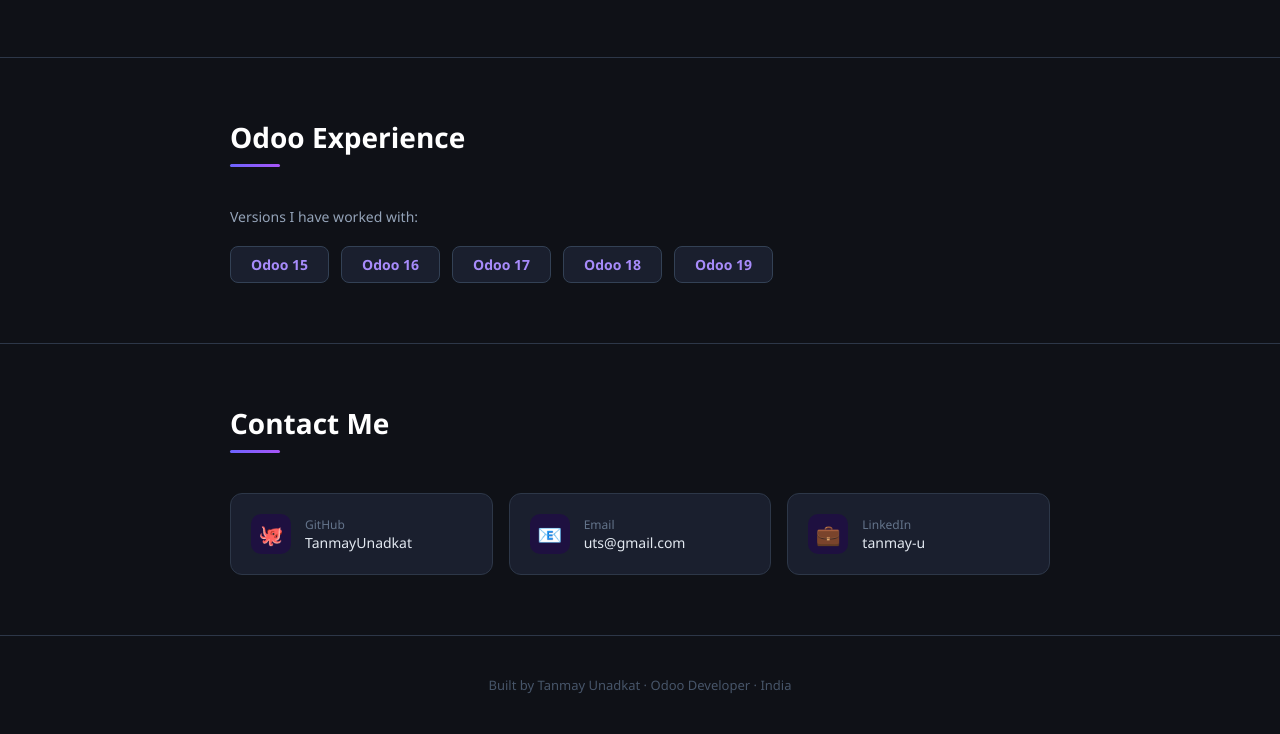
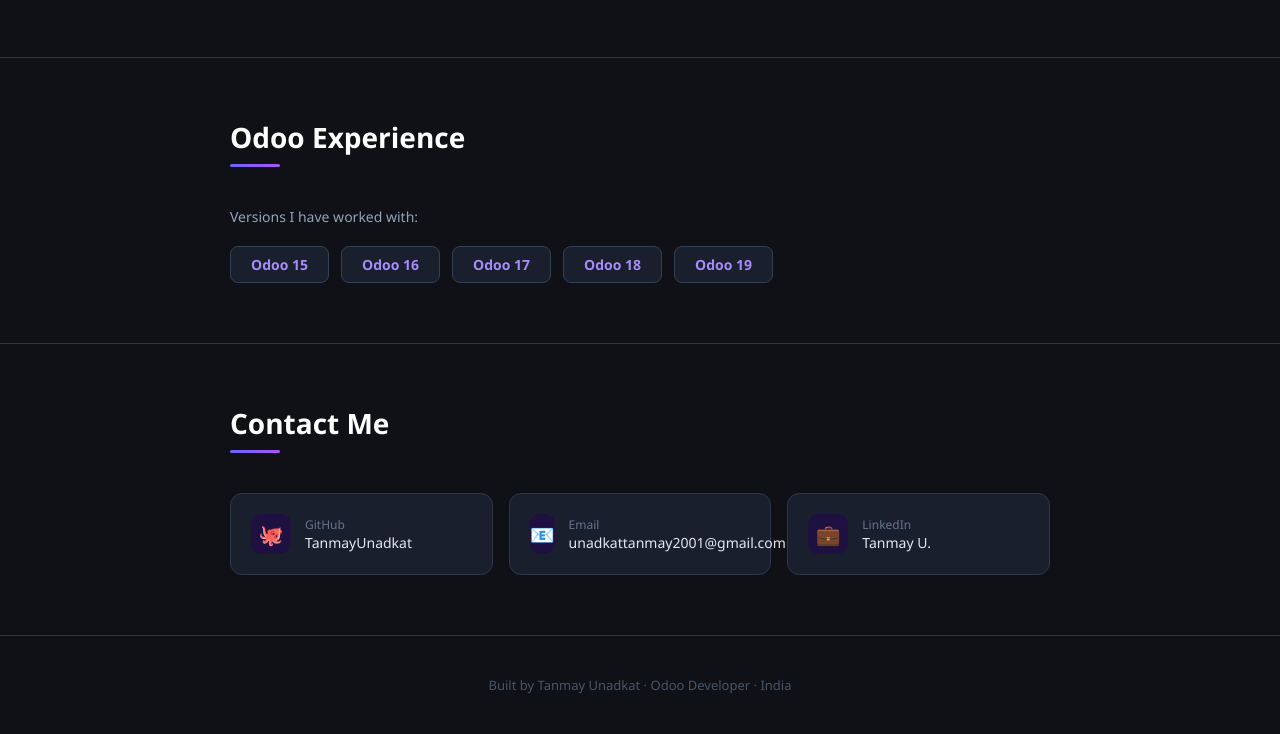
Before and after one commit to TanmayUnadkat/TanmayUnadkat.github.io, a plain HTML site: page index.html in a window 1280 px wide. Shown: the part 1544-2278 px from the top of the page. Drawn offline with Linux system fonts and the light colour scheme.

Commit message:
Update index.html

```diff
--- a/index.html
+++ b/index.html
@@ -177,14 +177,14 @@
       <div class="contact-icon">📧</div>
       <div>
         <div class="contact-label">Email</div>
-        <div class="contact-value">uts@gmail.com</div>
+        <div class="contact-value">unadkattanmay2001@gmail.com</div>
       </div>
     </a>
     <a class="contact-card" href="https://www.linkedin.com/in/tanmay-u" target="_blank">
       <div class="contact-icon">💼</div>
       <div>
         <div class="contact-label">LinkedIn</div>
-        <div class="contact-value">tanmay-u</div>
+        <div class="contact-value">Tanmay U.</div>
       </div>
     </a>
   </div>
```
